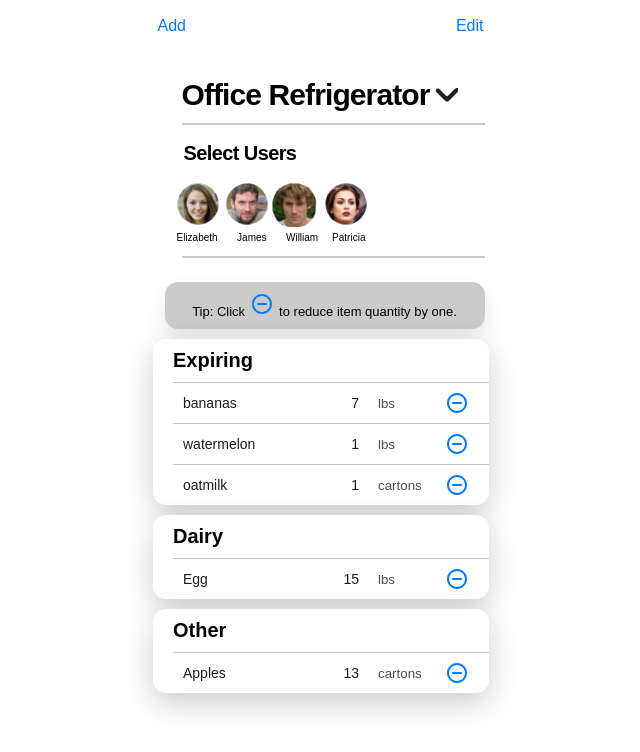
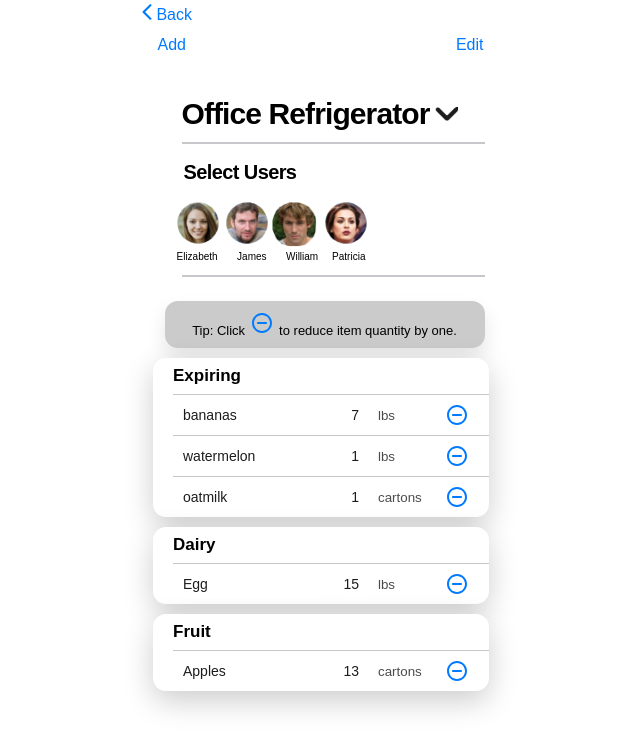
Before and after one commit to MarcusWebDev/CMSC434-Phase2, a React (Create React App) app: page /#/inventory/OfficeRefrigerator in a window 1280 px wide. Shown: the top 752 px of the page, without its empty margins (319-959 px from the left). Built offline with nearby package versions, Linux system fonts and the light colour scheme.

Commit message:
Bug Fixes to Inventory
Added Correct Categories to Items, as well as 3 day expiry

```diff
--- a/src/App.js
+++ b/src/App.js
@@ -130,6 +130,50 @@ class App extends React.Component {
 
   createItemInventory = (id,name,quantity,unit,expiration) => {
     let temp = [...this.state.dummyInv];
+    let currentExpirationDate=new Date(expiration);
+    let categoryName = "Other"
+    var d = new Date();
+    d.setDate(d.getDate() +3);
+    let tempname=name.toLowerCase();
+    if(d>=currentExpirationDate)
+    {
+      categoryName="Expiring"
+    }
+    else if(tempname==="soda"||tempname==="water"||tempname==="coke"||tempname==="sprite")
+    {
+      categoryName="Beverages"
+    }
+    else if(tempname==="milk"||tempname==="cheese")
+    {
+      categoryName="Dairy"
+    }
+    else if(tempname==="eggs"||tempname==="bacon"||tempname==="hamburgermeat"||tempname==="chicken"||tempname==="beef"||tempname==="steak"||tempname==="fish")
+    {
+      categoryName="Meats & Seafood"
+    }
+    else if(tempname==="bread")
+    {
+      categoryName="Bakery & Breads"
+    }
+    else if(tempname==="cereal")
+    {
+      categoryName="Breakfast"
+    }
+    else if(tempname==="chips"||tempname==="cupcakes"||tempname==="cookies"||tempname==="muffins")
+    {
+      categoryName="Snacks"
+    }
+    else if(tempname==="bananas"||tempname==="apples"||tempname==="pineapples"||tempname==="lemons"||tempname==="peaches")
+    {
+      categoryName="Fruit"
+    }
+    else if(tempname==="corn"||tempname==="potatoes"||tempname==="onions"||tempname==="tomatoes")
+    {
+      categoryName="Vegetables"
+    }
+    else {
+      categoryName="Other"
+    }
     let item = {
     'id': id,
     'name': name,
@@ -138,7 +182,7 @@ class App extends React.Component {
     'isDisabled': true,
     'checked': false,
     'expiration': new Date(expiration),
-    'categoryName': 'Other'
+    'categoryName': categoryName
     }
     temp.push(item)
     this.setState({
@@ -397,7 +441,7 @@ class App extends React.Component {
     'unit': 'cartons',
     'isDisabled': true,
     'checked': false,
-    'categoryName': 'Other'
+    'categoryName': 'Fruit'
    }
    ]
    return expiring
--- a/src/components/AddItemInventory.jsx
+++ b/src/components/AddItemInventory.jsx
@@ -1,6 +1,7 @@
 import React from 'react'
 import "./AddItemInventory.css"
 import { Link } from "react-router-dom";
+import NavBar from './NavBar';
 
 const AddItemInventory = () => {
   return (
@@ -26,7 +27,7 @@ const AddItemInventory = () => {
         </Link>
         </div>
 
-
+        {/* <NavBar selectedTab={"Inventory"} /> */}
 
 
     </div>
--- a/src/components/InventoryCategoryList.css
+++ b/src/components/InventoryCategoryList.css
@@ -11,6 +11,13 @@
         /* margin: 15px 21px; */
         margin-left: 20px;
         padding-top: 10px;
+        font-family: 'Arial';
+font-style: normal;
+font-weight: 700;
+font-size: 17px;
+line-height: 16px;
+display: flex;
+align-items: center;
 }
 .width300px {
     width: 300px;
--- a/src/components/InventoryCategoryList.jsx
+++ b/src/components/InventoryCategoryList.jsx
@@ -1,12 +1,11 @@
 import React from "react";
 import "./InventoryCategoryList.css";
 import InventoryItem from "./InventoryItem.jsx";
-import { useState } from 'react';
 
 
 const InventoryCategoryList = ({items,onDelete,onReduce,updateItem}) => {
 
-  // console.log(items);
+
     return (
       <div className="categoryContainer2">
             <h3 className="categoryHeader2">{items[0].categoryName}</h3>
@@ -15,6 +14,7 @@ const InventoryCategoryList = ({items,onDelete,onReduce,updateItem}) => {
 
         </div>
   )
+
 }
 
 
--- a/src/components/InventoryRefrigerator.css
+++ b/src/components/InventoryRefrigerator.css
@@ -350,3 +350,11 @@ text-decoration: none;
     margin-top: 13px;
     margin-bottom: 24px;
 }
+
+.linkBack {
+  text-decoration: none;
+    color: #007AFF;
+    margin-left: -308px;
+    margin-bottom: -5px;
+    margin-top: 4px;
+}
--- a/src/components/InventoryRefrigerator.jsx
+++ b/src/components/InventoryRefrigerator.jsx
@@ -9,6 +9,8 @@ import Elizabeth from '../icons/Elizabeth.png';
 import James from '../icons/James.png';
 import William from '../icons/William.png';
 import Patricia from '../icons/Patricia.png';
+import NavBar from './NavBar';
+import BackArrow from '../icons/backArrowBlue.png';
 
 
 function InventoryRefrigerator(props) {
@@ -99,6 +101,7 @@ function InventoryRefrigerator(props) {
 
     return (
         <div className='PageWrapper'>
+           <Link to="/" className="linkBack" > <img className="linkBackimage" src={BackArrow} />     Back</Link>
             <div className='HeaderContainer'>
                 <Link to="/inventory/addOfficeRefrigerator" className="linkAdd" color='#007AFF;'>Add</Link>
 
@@ -144,6 +147,7 @@ function InventoryRefrigerator(props) {
                 })}
                 {/* <InventoryCategoryList items={props.dummyInv} onDelete={props.onDelete} onReduce={props.onReduce} /> */}
             </div>
+            {/* <NavBar selectedTab={"Inventory"} /> */}
         </div>
 
 
```
